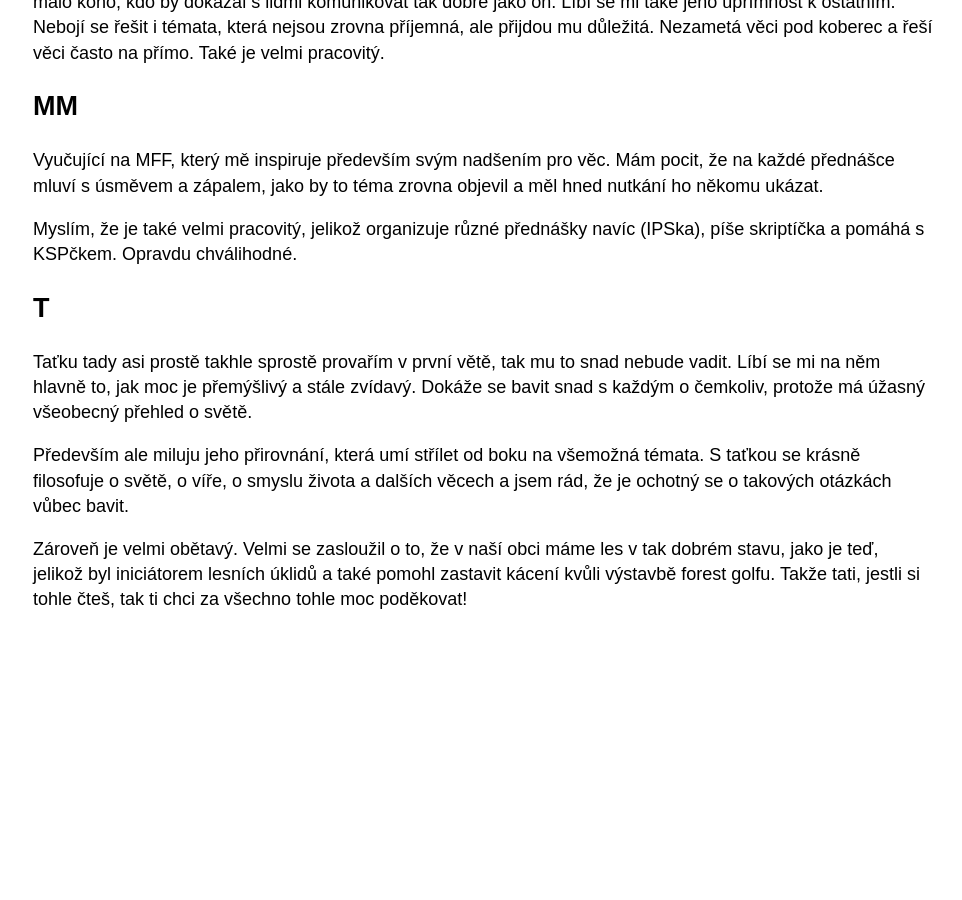
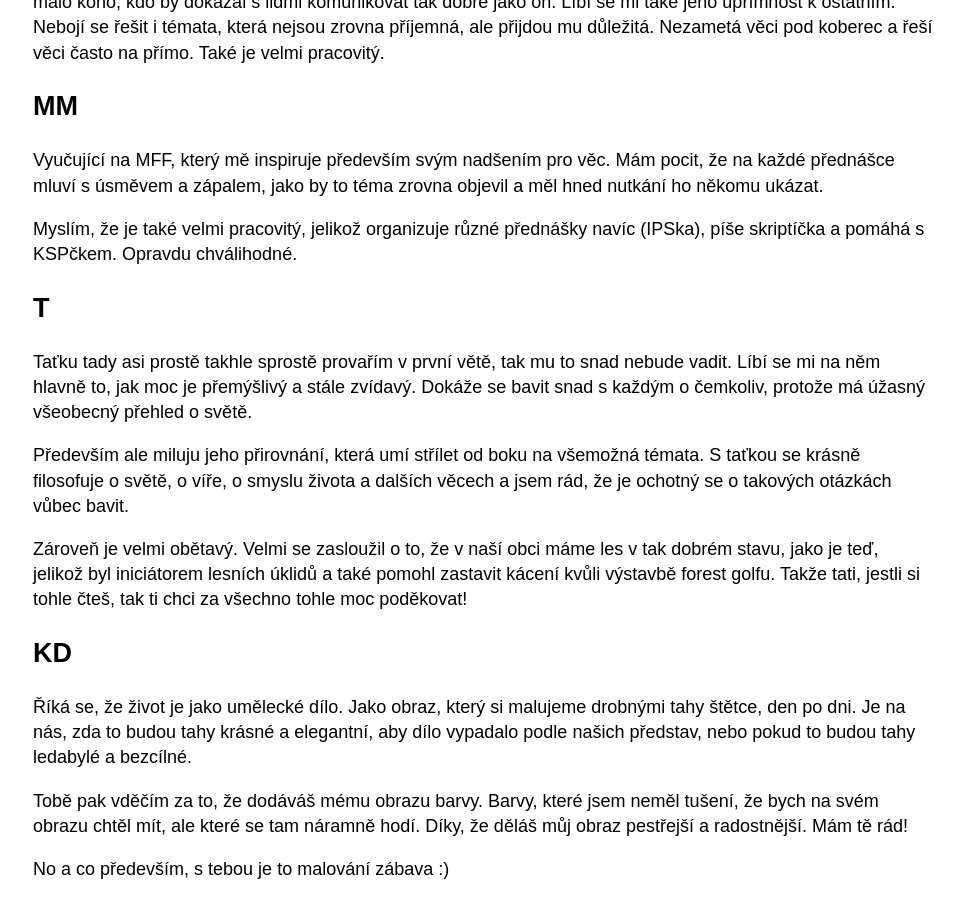
Before and after one commit to hartmaj2/hartmaj2.github.io, a Jekyll site: the page built from sections/appreciations.md, in a window 1280 px wide and 900 px high, scrolled down 2487 px. Shown: the whole window, without its empty margins (157-1119 px from the left). Built offline with Jekyll 4.4.1, drawn with Linux system fonts in a browser that asks for light colours; before the commit the page ends 3117 px from its top, so only the background shows below that.

Commit message:
Add appreciation

```diff
--- a/sections/appreciations.md
+++ b/sections/appreciations.md
@@ -90,3 +90,11 @@ Taťku tady asi prostě takhle sprostě provařím v první větě, tak mu to sn
 Především ale miluju jeho přirovnání, která umí střílet od boku na všemožná témata. S taťkou se krásně filosofuje o světě, o víře, o smyslu života a dalších věcech a jsem rád, že je ochotný se o takových otázkách vůbec bavit.
 
 Zároveň je velmi obětavý. Velmi se zasloužil o to, že v naší obci máme les v tak dobrém stavu, jako je teď, jelikož byl iniciátorem lesních úklidů a také pomohl zastavit kácení kvůli výstavbě forest golfu. Takže tati, jestli si tohle čteš, tak ti chci za všechno tohle moc poděkovat!
+
+## KD
+
+Říká se, že život je jako umělecké dílo. Jako obraz, který si malujeme drobnými tahy štětce, den po dni. Je na nás, zda to budou tahy krásné a elegantní, aby dílo vypadalo podle našich představ, nebo pokud to budou tahy ledabylé a bezcílné.
+
+Tobě pak vděčím za to, že dodáváš mému obrazu barvy. Barvy, které jsem neměl tušení, že bych na svém obrazu chtěl mít, ale které se tam náramně hodí. Díky, že děláš můj obraz pestřejší a radostnější. Mám tě rád!
+
+No a co především, s tebou je to malování zábava :)
```
